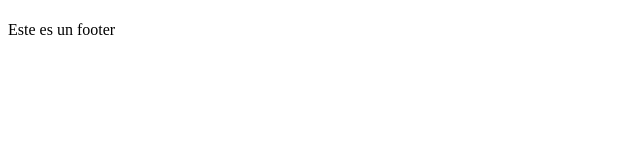
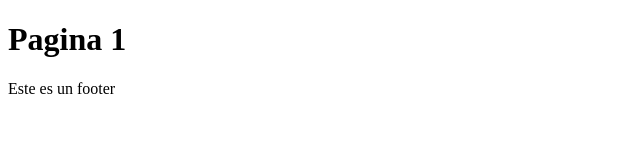
Before and after one commit to SaraBermudez4/MyFirstProjectAG, a plain HTML site: page index.html in a window 1280 px wide. Shown: the whole page, without its empty margins (0-640 px from the left). Drawn offline with Linux system fonts and the light colour scheme.

Commit message:
Modificacion de index

```diff
--- a/index.html
+++ b/index.html
@@ -8,7 +8,7 @@
 </head>
 <body>
     <head>
-        <h1></h1>
+        <h1>Pagina 1</h1>
     </head>
     <main>
         <section class="motivacion"></section> <!--section. + shit tab-->
```
